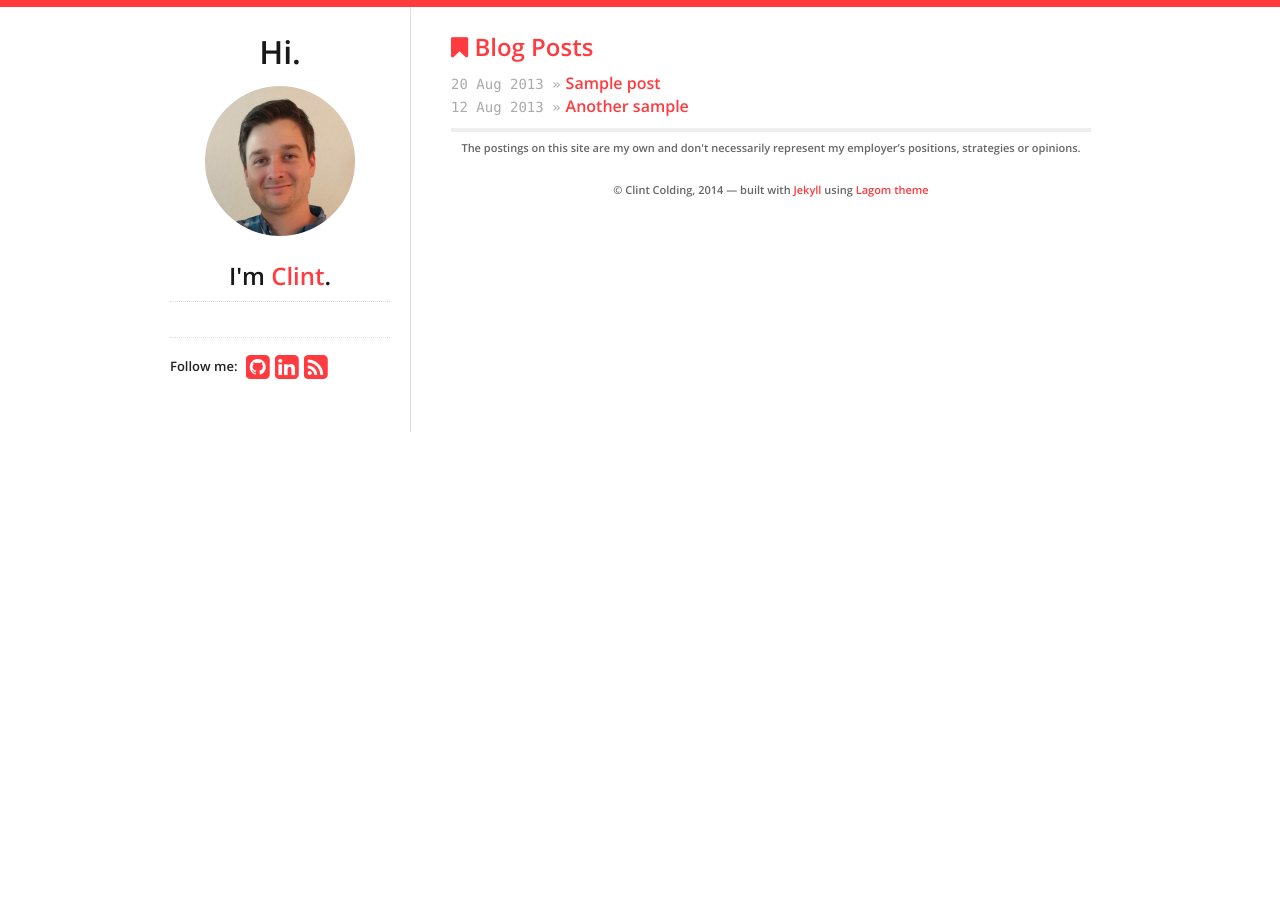
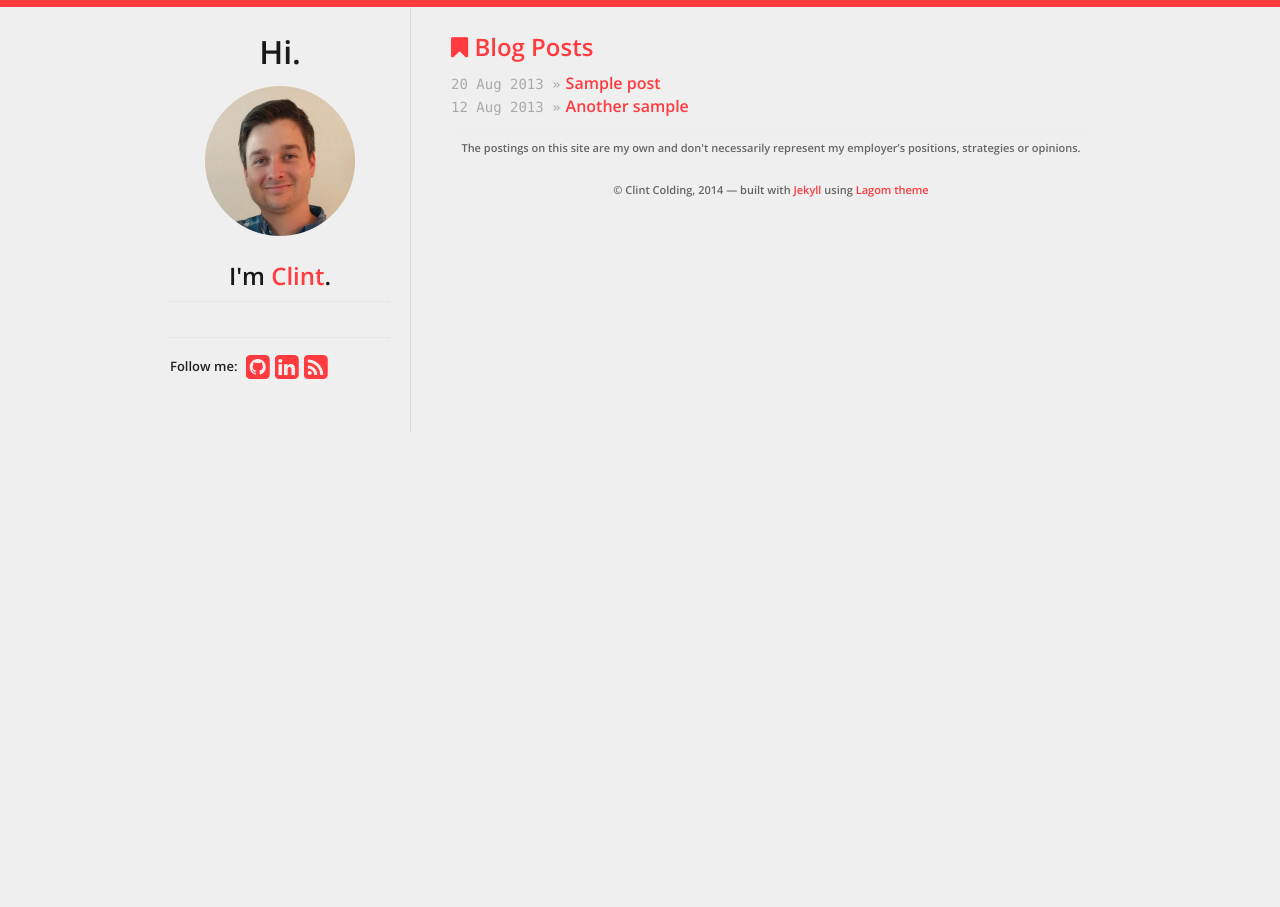
Before and after one commit to clintcolding/clintcolding.github.io, a Jekyll site: the page built from index.html, in a window 1280 px wide. Built offline with Jekyll 4.4.1, drawn with Linux system fonts in a browser that asks for light colours; nearby versions of some CDN libraries.

Commit message:
Chnaged background color

```diff
--- a/_includes/css/screen.css
+++ b/_includes/css/screen.css
@@ -9,7 +9,7 @@ html, body {
 
 body {
   font-size: 16px;
-  background-color: white;
+  background-color: #efefef;
   color: #222222;
   line-height: 24px;
   margin: 0;
```
